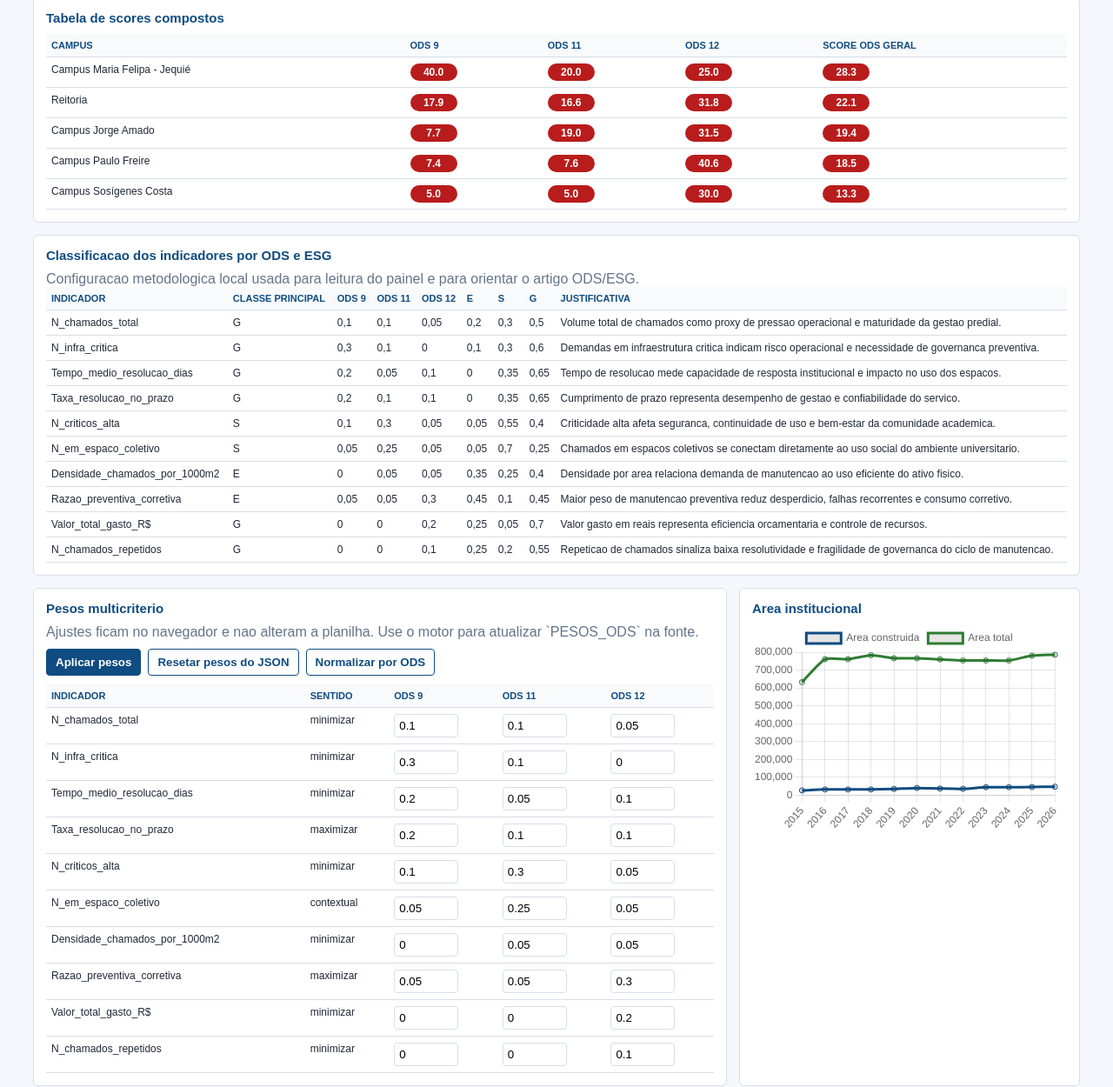
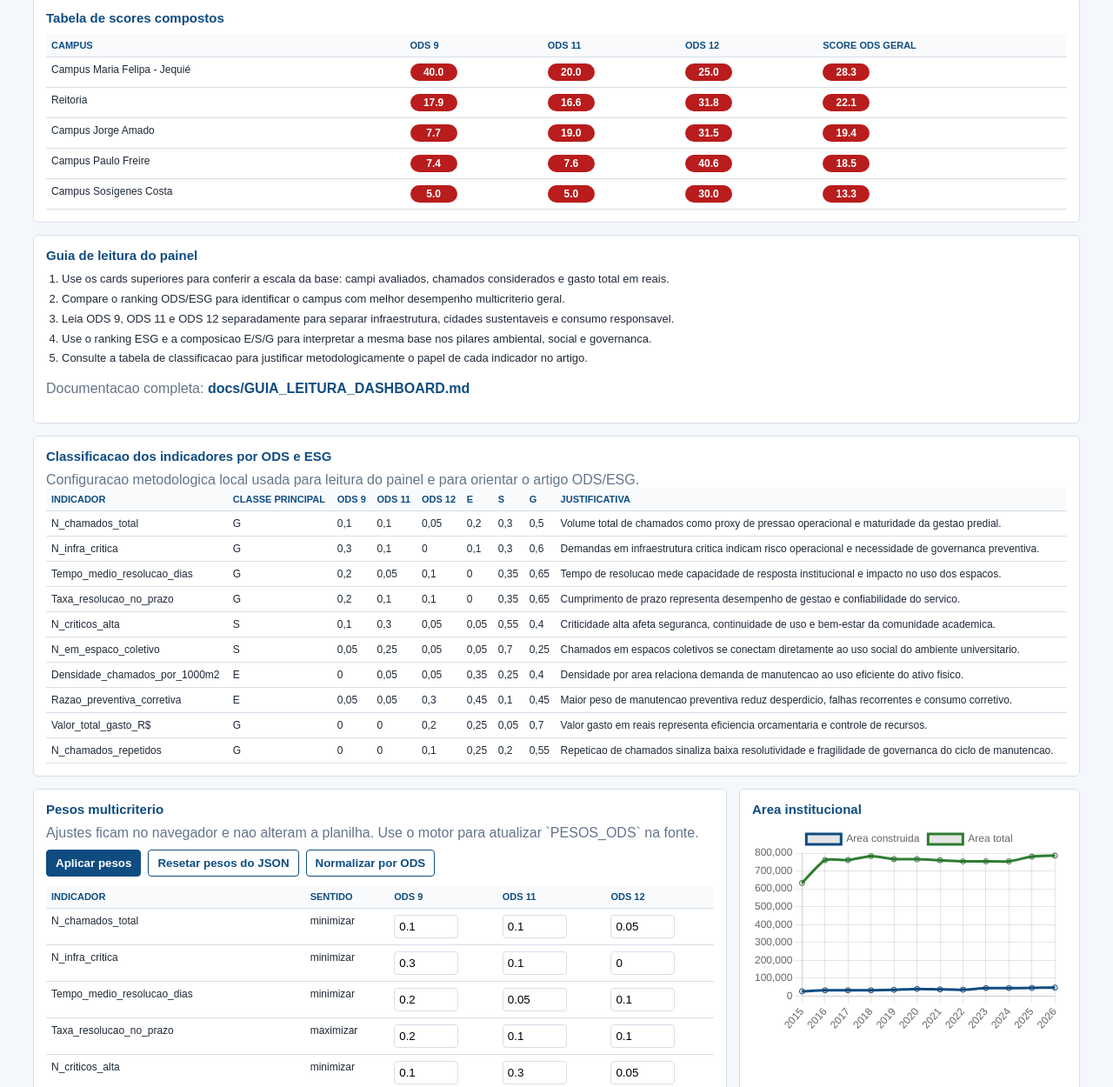
Before and after one commit to adinailson88/malha-ods-esg, a plain HTML site: page dashboard.html in a window 1280 px wide. Shown: the part 1057-2307 px from the top of the page at 87% size. Drawn offline with nearby package versions, Linux system fonts and the light colour scheme.

Commit message:
Documenta painel ODS ESG e valores em reais

```diff
--- a/dashboard.html
+++ b/dashboard.html
@@ -98,6 +98,15 @@
     .mid { background: var(--amber); }
     .low { background: var(--red); }
     .muted { color: var(--muted); }
+    .guide-list {
+      margin: 0;
+      padding-left: 18px;
+      color: var(--ink);
+      font-size: 13px;
+      line-height: 1.45;
+    }
+    .guide-list li { margin: 4px 0; }
+    .doc-link { color: var(--blue); font-weight: 700; text-decoration: none; }
     @media (max-width: 900px) {
       .span-3, .span-4, .span-5, .span-7, .span-8, .span-12 { grid-column: span 12; }
       .chart { height: 280px; }
@@ -166,6 +175,18 @@
       </div>
 
       <div class="card span-12">
+        <h2>Guia de leitura do painel</h2>
+        <ol class="guide-list">
+          <li>Use os cards superiores para conferir a escala da base: campi avaliados, chamados considerados e gasto total em reais.</li>
+          <li>Compare o ranking ODS/ESG para identificar o campus com melhor desempenho multicriterio geral.</li>
+          <li>Leia ODS 9, ODS 11 e ODS 12 separadamente para separar infraestrutura, cidades sustentaveis e consumo responsavel.</li>
+          <li>Use o ranking ESG e a composicao E/S/G para interpretar a mesma base nos pilares ambiental, social e governanca.</li>
+          <li>Consulte a tabela de classificacao para justificar metodologicamente o papel de cada indicador no artigo.</li>
+        </ol>
+        <p class="muted">Documentacao completa: <a class="doc-link" href="docs/GUIA_LEITURA_DASHBOARD.md">docs/GUIA_LEITURA_DASHBOARD.md</a></p>
+      </div>
+
+      <div class="card span-12">
         <h2>Classificacao dos indicadores por ODS e ESG</h2>
         <div class="muted">Configuracao metodologica local usada para leitura do painel e para orientar o artigo ODS/ESG.</div>
         <div id="classificacao"></div>
@@ -213,7 +234,7 @@
     let area = [];
 
     function brl(v) {
-      return Number(v || 0).toLocaleString('pt-BR', { style: 'currency', currency: 'BRL', maximumFractionDigits: 0 });
+      return Number(v || 0).toLocaleString('pt-BR', { style: 'currency', currency: 'BRL', minimumFractionDigits: 2, maximumFractionDigits: 2 });
     }
     function num(v) {
       const n = Number(String(v ?? '').replace(',', '.'));
```
Also changed, not shown: 3 other files.
